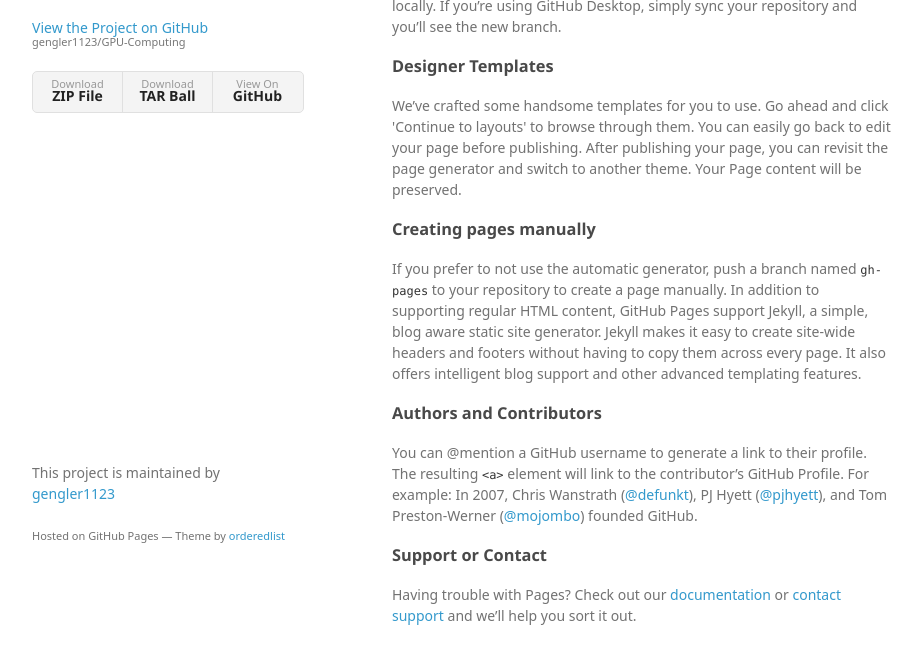
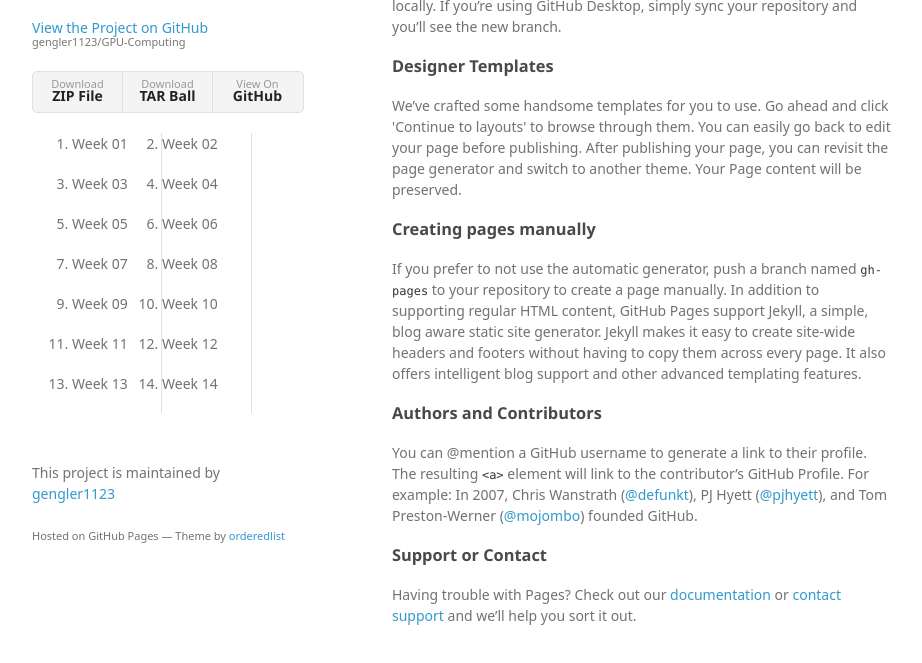
Before and after one commit to gengler1123/GPU-Computing-For-Finance, a plain HTML site: page index.html in a window 1280 px wide. Shown: the part 185-848 px from the top of the page, without its empty margins (178-1100 px from the left). Drawn offline with Linux system fonts and the light colour scheme; a web font is replaced by a local one.

Commit message:
Update index.html

```diff
--- a/index.html
+++ b/index.html
@@ -26,7 +26,26 @@
           <li><a href="https://github.com/gengler1123/GPU-Computing/tarball/master">Download <strong>TAR Ball</strong></a></li>
           <li><a href="https://github.com/gengler1123/GPU-Computing">View On <strong>GitHub</strong></a></li>
         </ul>
+
+        <ol>
+          <li>Week 01</li>
+          <li>Week 02</li>
+          <li>Week 03</li>
+          <li>Week 04</li>
+          <li>Week 05</li>
+          <li>Week 06</li>
+          <li>Week 07</li>
+          <li>Week 08</li>
+          <li>Week 09</li>
+          <li>Week 10</li>
+          <li>Week 11</li>
+          <li>Week 12</li>
+          <li>Week 13</li>
+          <li>Week 14</li>
+        </ol>
       </header>
+
+
       <section>
         <h3>
 <a id="welcome-to-github-pages" class="anchor" href="#welcome-to-github-pages" aria-hidden="true"><span aria-hidden="true" class="octicon octicon-link"></span></a>Welcome to GitHub Pages.</h3>
```
